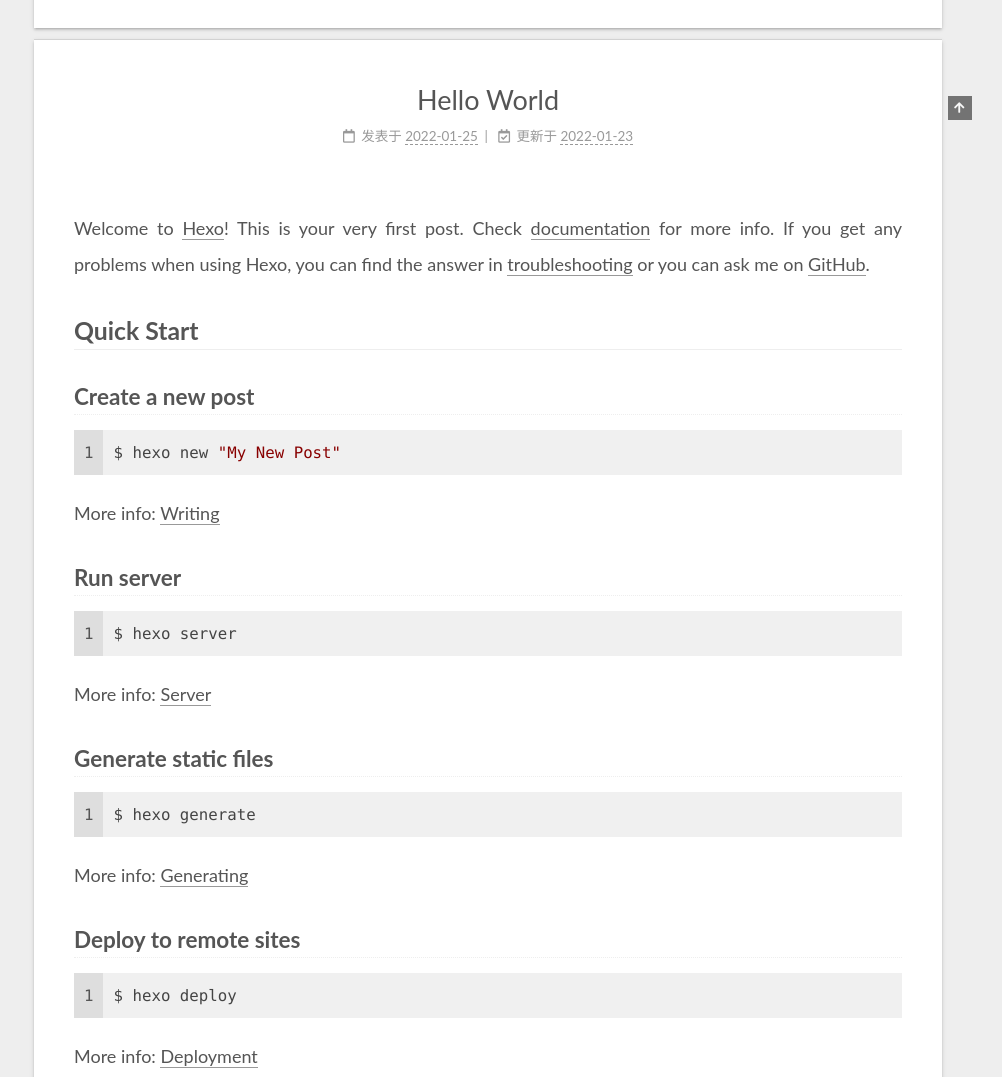
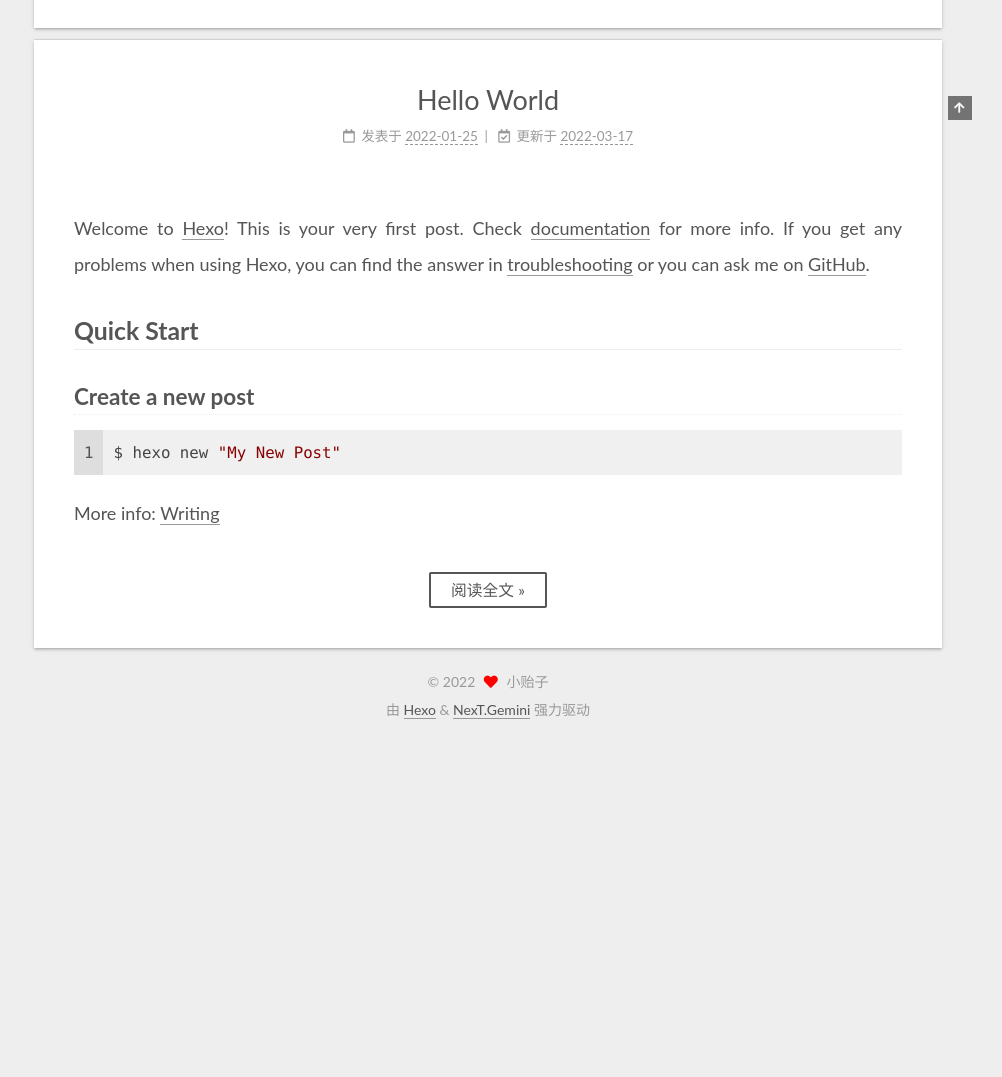
Before and after one commit to heyi06/heyi06.github.io, a plain HTML site: page index.html in a window 1280 px wide. Shown: the part 780-1857 px from the top of the page, without its empty margins (278-1280 px from the left). After the commit the page ends 1524 px from the top, so only its background shows below. Drawn offline with nearby package versions, Linux system fonts and the light colour scheme.

Commit message:
Site updated: 2022-03-17 12:33:34

```diff
--- a/index.html
+++ b/index.html
@@ -297,7 +297,7 @@
         <i class="far fa-calendar-check"></i>
       </span>
       <span class="post-meta-item-text">更新于</span>
-      <time title="修改时间：2022-01-23 11:29:30" itemprop="dateModified" datetime="2022-01-23T11:29:30+08:00">2022-01-23</time>
+      <time title="修改时间：2022-03-17 12:32:42" itemprop="dateModified" datetime="2022-03-17T12:32:42+08:00">2022-03-17</time>
     </span>
 
 
@@ -314,15 +314,13 @@
 <h2 id="Quick-Start"><a href="#Quick-Start" class="headerlink" title="Quick Start"></a>Quick Start</h2><h3 id="Create-a-new-post"><a href="#Create-a-new-post" class="headerlink" title="Create a new post"></a>Create a new post</h3><figure class="highlight bash"><table><tr><td class="gutter"><pre><span class="line">1</span><br></pre></td><td class="code"><pre><span class="line">$ hexo new <span class="string">&quot;My New Post&quot;</span></span><br></pre></td></tr></table></figure>
 
 <p>More info: <a target="_blank" rel="noopener" href="https://hexo.io/docs/writing.html">Writing</a></p>
-<h3 id="Run-server"><a href="#Run-server" class="headerlink" title="Run server"></a>Run server</h3><figure class="highlight bash"><table><tr><td class="gutter"><pre><span class="line">1</span><br></pre></td><td class="code"><pre><span class="line">$ hexo server</span><br></pre></td></tr></table></figure>
-
-<p>More info: <a target="_blank" rel="noopener" href="https://hexo.io/docs/server.html">Server</a></p>
-<h3 id="Generate-static-files"><a href="#Generate-static-files" class="headerlink" title="Generate static files"></a>Generate static files</h3><figure class="highlight bash"><table><tr><td class="gutter"><pre><span class="line">1</span><br></pre></td><td class="code"><pre><span class="line">$ hexo generate</span><br></pre></td></tr></table></figure>
-
-<p>More info: <a target="_blank" rel="noopener" href="https://hexo.io/docs/generating.html">Generating</a></p>
-<h3 id="Deploy-to-remote-sites"><a href="#Deploy-to-remote-sites" class="headerlink" title="Deploy to remote sites"></a>Deploy to remote sites</h3><figure class="highlight bash"><table><tr><td class="gutter"><pre><span class="line">1</span><br></pre></td><td class="code"><pre><span class="line">$ hexo deploy</span><br></pre></td></tr></table></figure>
-
-<p>More info: <a target="_blank" rel="noopener" href="https://hexo.io/docs/one-command-deployment.html">Deployment</a></p>
+          <!--noindex-->
+            <div class="post-button">
+              <a class="btn" href="/2022/01/25/hello-world/#more" rel="contents">
+                阅读全文 &raquo;
+              </a>
+            </div>
+          <!--/noindex-->
 
 
     </div>
```
Also changed, not shown: 2022/01/25/hello-world/index.html (+4 -2 lines).
